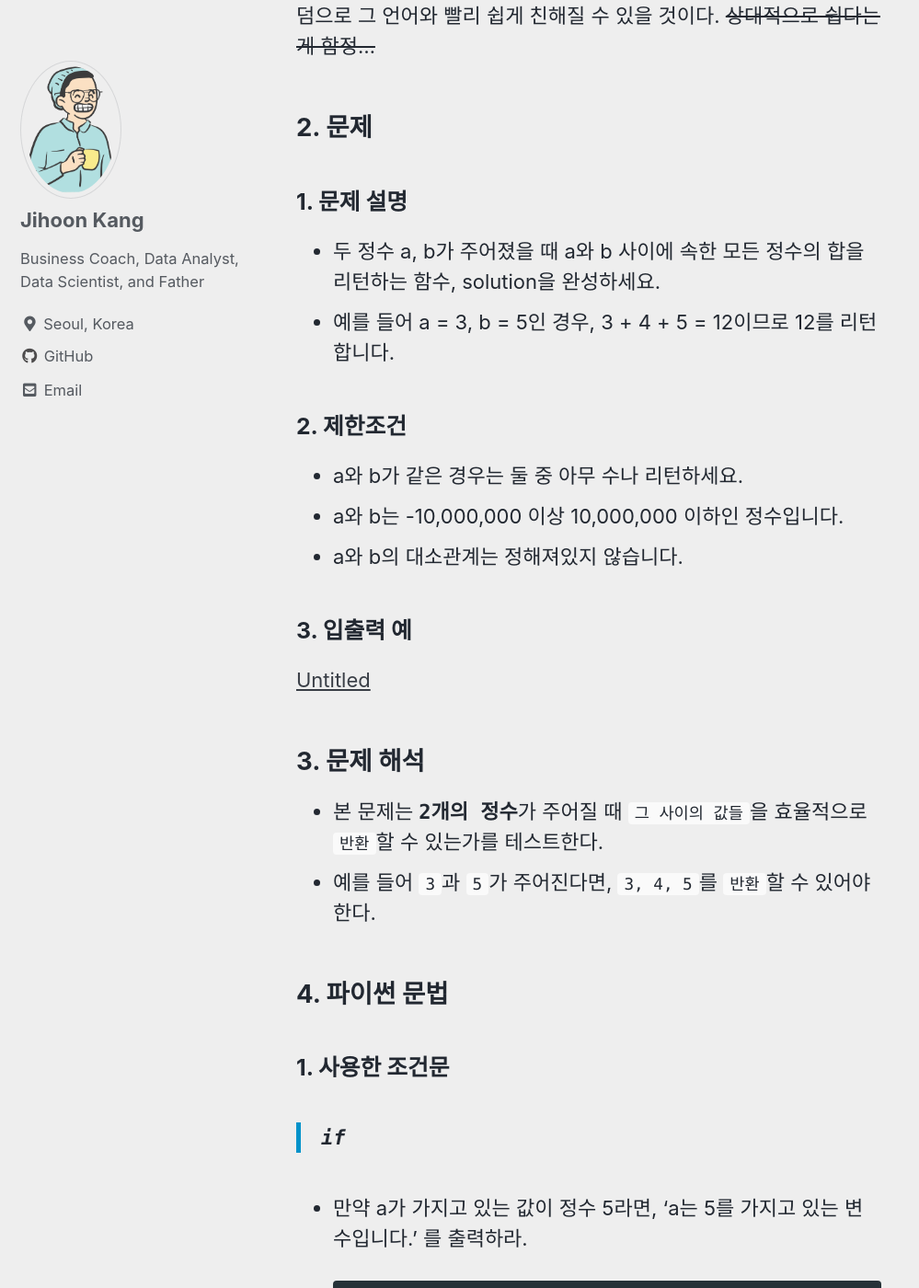
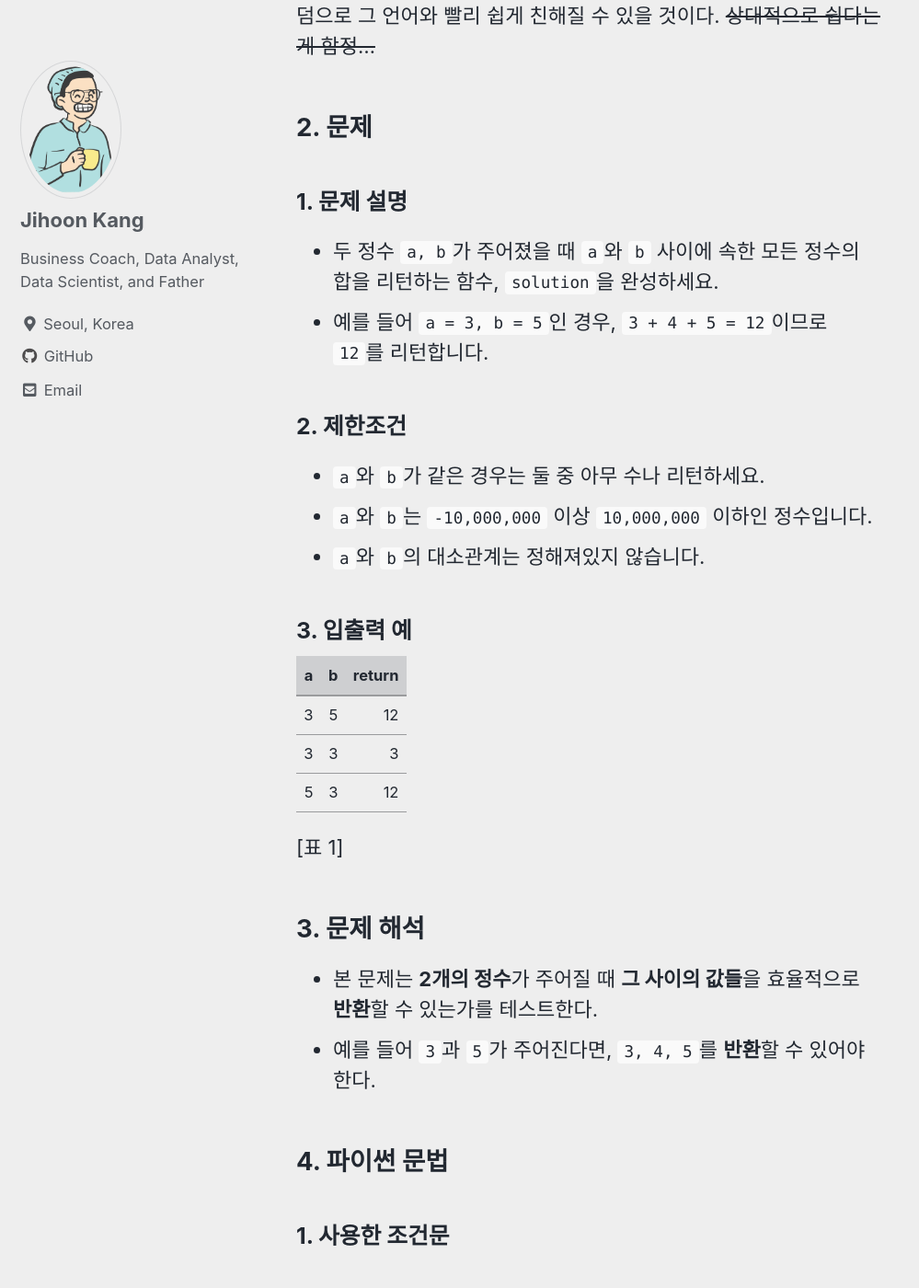
Before and after one commit to SurfingOrca/SurfingOrca.github.io, a Jekyll site: the page built from _posts/2020-08-25-01.md, in a window 1280 px wide and 1400 px high, scrolled down 928 px. Shown: the whole window at 92% size, without its empty margins (0-999 px from the left). Built offline with Jekyll 4.4.1, drawn with Linux system fonts in a browser that asks for light colours; cached includes are drawn as plain includes; some of the changed text lies outside the part shown.

Commit message:
post updated

````diff
--- a/_posts/2020-08-25-01.md
+++ b/_posts/2020-08-25-01.md
@@ -16,8 +16,8 @@ tags: [jekyll, github, markdown]
 
 알고리즘에 대해서 이해할 때 다음과 같이 이해했다.
 
-- 어떤 **`문제`**를 해결하기 위해 **`공간 & 시간복잡도`**를 최대한 **`낮춰`** 문제를 **`해결`**하는 방법
-- 즉, **`가장 효율적인 문제 해결 방법론`**
+- 어떤 **문제**를 해결하기 위해 **공간 & 시간복잡도**를 최대한 **낮춰** 문제를 **해결**하는 방법
+- 즉, **가장 효율적인 문제 해결 방법론**
 
 > 알고리즘을 잘 이해하고 넘어가면 나중에 복잡한 문제(데이터 분석, EDA, Feature Engineering 등)를 해결하는데 보다 빨리 효과적으로 해결할 수 있다.
 
@@ -29,23 +29,29 @@ tags: [jekyll, github, markdown]
 
 ### 1. 문제 설명
 
-- 두 정수 a, b가 주어졌을 때 a와 b 사이에 속한 모든 정수의 합을 리턴하는 함수, solution을 완성하세요.
-- 예를 들어 a = 3, b = 5인 경우, 3 + 4 + 5 = 12이므로 12를 리턴합니다.
+- 두 정수 `a, b`가 주어졌을 때 `a`와 `b` 사이에 속한 모든 정수의 합을 리턴하는 함수, `solution`을 완성하세요.
+- 예를 들어 `a = 3, b = 5`인 경우, `3 + 4 + 5 = 12`이므로 `12`를 리턴합니다.
 
 ### 2. 제한조건
 
-- a와 b가 같은 경우는 둘 중 아무 수나 리턴하세요.
-- a와 b는 -10,000,000 이상 10,000,000 이하인 정수입니다.
-- a와 b의 대소관계는 정해져있지 않습니다.
+- `a`와 `b`가 같은 경우는 둘 중 아무 수나 리턴하세요.
+- `a`와 `b`는 `-10,000,000` 이상 `10,000,000` 이하인 정수입니다.
+- `a`와 `b`의 대소관계는 정해져있지 않습니다.
 
 ### 3. 입출력 예
 
-[Untitled](https://www.notion.so/efb2697703bc41e3b81acf46b6e70bf2)
+|a|b|return|
+|---:|---:|---:|
+|3|5|12|
+|3|3|3|
+|5|3|12|
+
+[표 1]
 
 ## 3. 문제 해석
 
-- 본 문제는 **`2개의 정수`**가 주어질 때 `그 사이의 값들`을 효율적으로 `반환`할 수 있는가를 테스트한다.
-- 예를 들어 `3`과 `5`가 주어진다면, `3, 4, 5`를 `반환`할 수 있어야 한다.
+- 본 문제는 **2개의 정수**가 주어질 때 **그 사이의 값들**을 효율적으로 **반환**할 수 있는가를 테스트한다.
+- 예를 들어 `3`과 `5`가 주어진다면, `3, 4, 5`를 **반환**할 수 있어야 한다.
 
 
 
@@ -55,7 +61,7 @@ tags: [jekyll, github, markdown]
 
 > **`if`**
 
-- 만약 a가 가지고 있는 값이 정수 5라면, 'a는 5를 가지고 있는 변수입니다.' 를 출력하라.
+- 만약 `a`가 가지고 있는 값이 정수 `5`라면, 'a`는 `5`를 가지고 있는 **변수**입니다.' 를 출력하라.
 
     ```python
     if a == 5:
````
Also changed, not shown: 2 other files.
